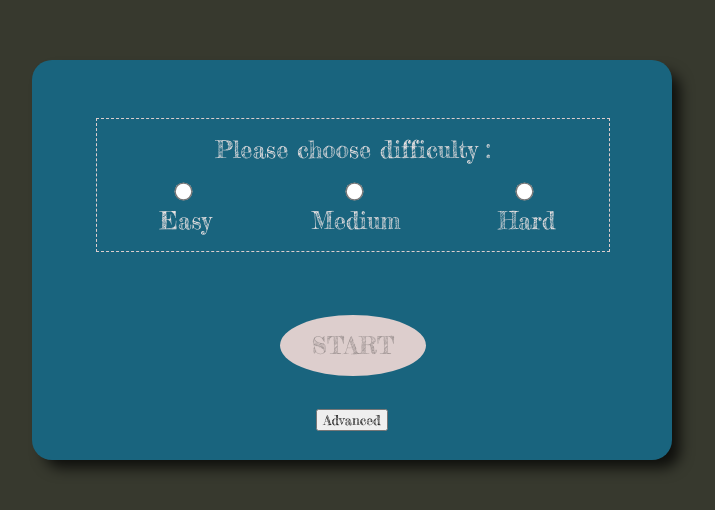
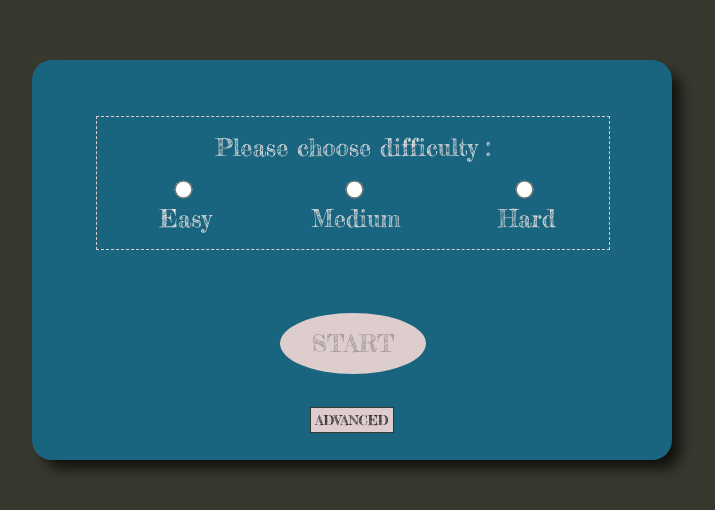
Before and after one commit to TroyB95/minesweeper, a React (Create React App) app: page / in a window 1280 px wide. Shown: the part 140-650 px from the top of the page, without its empty margins (288-1003 px from the left). Built offline with nearby package versions, Linux system fonts and the light colour scheme.

Commit message:
TB - Added universal button component

```diff
--- a/src/Components/StartScreen/index.tsx
+++ b/src/Components/StartScreen/index.tsx
@@ -8,9 +8,10 @@ import {
   StartScreenModalBackground,
   OptionsForm,
   OptionsInputDiv,
-  ToggleOptions,
   StyledTitle,
 } from "./StartScreen.styled";
+
+import { StyledButton } from "../Button/Button.styled";
 
 type StartScreenProps = {
   setStartTime: Function;
@@ -187,13 +188,13 @@ function StartScreen({ setStartTime, setOptionsSubmitted }: StartScreenProps) {
             )}
           />
         </OptionsForm>
-        <ToggleOptions
+        <StyledButton
           onClick={() =>
             setOptionsView(optionsView === "basic" ? "advanced" : "basic")
           }
         >
           {optionsView === "basic" ? "Advanced" : "Basic"}
-        </ToggleOptions>
+        </StyledButton>
       </StartScreenModal>
     </StartScreenModalBackground>
   );
```
